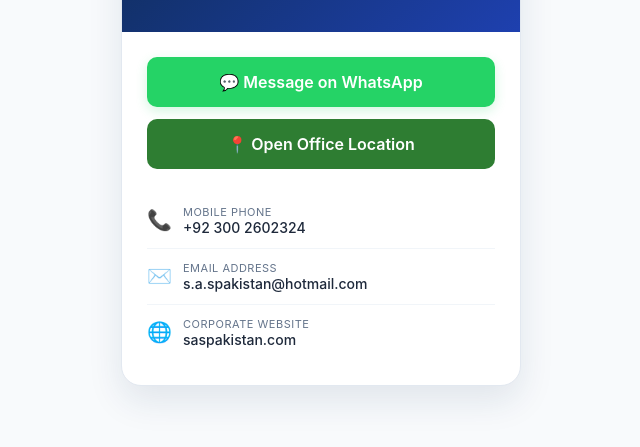
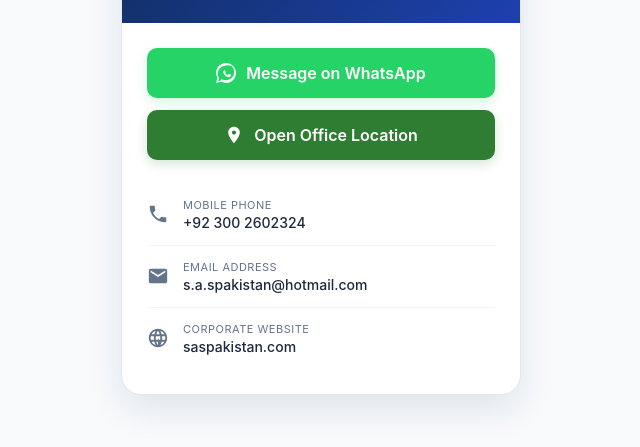
Before and after one commit to Meemkhaan/ceo-card, a plain HTML site: page index.html in a window 1280 px wide. Shown: the part 263-710 px from the top of the page, without its empty margins (319-959 px from the left). Drawn offline with Linux system fonts and the light colour scheme.

Commit message:
Refactor HTML and CSS for better structure and clarity

```diff
--- a/index.html
+++ b/index.html
@@ -4,18 +4,27 @@
     <meta charset="UTF-8">
     <meta name="viewport" content="width=device-width, initial-scale=1.0">
     <title>Abid Hussain Punjoo - S.A.S. Pakistan (Pvt) Ltd</title>
+
     <style>
         :root {
             --navy: #0f2d59;
+            --blue: #1e40af;
             --whatsapp: #25d366;
             --green: #2e7d32;
             --gray-bg: #f8fafc;
             --text-dark: #1e293b;
             --text-light: #64748b;
         }
-        * { box-sizing: border-box; margin: 0; padding: 0; }
+
+        * {
+            box-sizing: border-box;
+            margin: 0;
+            padding: 0;
+        }
+
         body {
-            font-family: -apple-system, BlinkMacSystemFont, "Segoe UI", Roboto, sans-serif;
+            font-family: -apple-system, BlinkMacSystemFont, "Segoe UI",
+                         Roboto, sans-serif;
             background-color: var(--gray-bg);
             color: var(--text-dark);
             display: flex;
@@ -24,6 +33,7 @@
             min-height: 100vh;
             padding: 20px;
         }
+
         .vcard-wrapper {
             background: #ffffff;
             width: 100%;
@@ -33,17 +43,24 @@
             overflow: hidden;
             border: 1px solid #e2e8f0;
         }
+
         .header {
-            background: linear-gradient(135deg, var(--navy) 0%, #1e40af 100%);
+            background: linear-gradient(
+                135deg,
+                var(--navy) 0%,
+                var(--blue) 100%
+            );
             padding: 35px 25px;
             text-align: center;
             color: #ffffff;
         }
+
         .header h1 {
             font-size: 24px;
             font-weight: 700;
             margin-bottom: 4px;
         }
+
         .header .job-title {
             font-size: 13px;
             text-transform: uppercase;
@@ -52,13 +69,16 @@
             font-weight: 600;
             margin-bottom: 4px;
         }
+
         .header .company-name {
             font-size: 15px;
             color: #e2e8f0;
         }
+
         .content {
             padding: 25px;
         }
+
         .btn {
             display: flex;
             align-items: center;
@@ -70,90 +90,158 @@
             font-weight: 600;
             font-size: 16px;
             margin-bottom: 12px;
-            transition: opacity 0.2s ease;
+            transition: opacity 0.2s ease, transform 0.2s ease;
         }
-        .btn:hover { opacity: 0.9; }
+
+        .btn:hover {
+            opacity: 0.9;
+            transform: translateY(-1px);
+        }
+
         .btn-whatsapp {
             background-color: var(--whatsapp);
             color: white;
             box-shadow: 0 4px 12px rgba(37, 211, 102, 0.2);
         }
+
         .btn-location {
             background-color: var(--green);
             color: white;
             margin-bottom: 24px;
+            box-shadow: 0 4px 12px rgba(46, 125, 50, 0.2);
         }
+
+        .btn-icon {
+            width: 20px;
+            height: 20px;
+            margin-right: 10px;
+            fill: currentColor;
+        }
+
         .contact-item {
             display: flex;
             align-items: center;
-            padding: 12px 0;
+            padding: 14px 0;
             border-bottom: 1px solid #f1f5f9;
             text-decoration: none;
             color: inherit;
         }
-        .contact-item:last-child { border-bottom: none; }
-        .icon {
-            font-size: 20px;
-            margin-right: 12px;
-            width: 24px;
-            text-align: center;
+
+        .contact-item:last-child {
+            border-bottom: none;
         }
+
+        .row-icon {
+            width: 22px;
+            height: 22px;
+            margin-right: 14px;
+            fill: var(--text-light);
+            flex-shrink: 0;
+        }
+
         .details .label {
             font-size: 11px;
             text-transform: uppercase;
             color: var(--text-light);
             letter-spacing: 0.5px;
+            margin-bottom: 2px;
         }
+
         .details .value {
             font-size: 14px;
             font-weight: 500;
         }
     </style>
 </head>
+
 <body>
 
 <div class="vcard-wrapper">
+
+    <!-- Header -->
     <div class="header">
         <h1>Abid Hussain Punjoo</h1>
         <div class="job-title">C.E.O</div>
-        <div class="company-name">S.A.S. Pakistan (Pvt) Ltd</div>
+        <div class="company-name">
+            S.A.S. Pakistan (Pvt) Ltd
+        </div>
     </div>
 
     <div class="content">
-        <!-- Direct Instant WhatsApp Chat Action Link -->
-        <a href="https://wa.me" target="_blank" class="btn btn-whatsapp">
-            💬 Message on WhatsApp
+
+        <!-- WhatsApp -->
+        <a
+            href="https://wa.me/923002602324"
+            target="_blank"
+            rel="noopener noreferrer"
+            class="btn btn-whatsapp"
+        >
+            <svg class="btn-icon" viewBox="0 0 24 24">
+                <path d="M.057 24l1.687-6.163c-1.041-1.804-1.588-3.849-1.587-5.946C.06 5.348 5.397.01 12.008.01c3.202.001 6.212 1.246 8.477 3.514 2.266 2.268 3.507 5.28 3.505 8.484-.004 6.657-5.34 11.997-11.953 11.997-2.005-.001-3.973-.502-5.713-1.457L0 24zm6.59-4.846c1.6.95 3.488 1.449 5.413 1.451 5.428.002 9.845-4.413 9.848-9.842a9.772 9.772 0 0 0-2.871-6.963A9.825 9.825 0 0 0 12.01 2.93c-5.43 0-9.847 4.413-9.85 9.843-.002 1.92.501 3.793 1.458 5.394l-.994 3.633 3.725-.976zm11.233-5.26c-.3-.149-1.772-.874-2.046-.974-.274-.1-.474-.149-.674.149-.2.3-.773.974-.948 1.174-.175.2-.35.225-.65.075-1.025-.514-1.795-1.022-2.52-2.275-.192-.332.192-.309.549-1.023.06-.113.03-.213-.015-.313-.045-.1-.474-1.144-.65-1.564-.17-.41-.357-.353-.49-.36-.125-.007-.27-.008-.415-.008a.8.8 0 0 0-.58.27c-.2.225-.763.746-.763 1.82 0 1.073.78 2.109.89 2.258.11.15 1.524 2.327 3.692 3.264.516.223.918.356 1.232.456.52.165.992.142 1.364.086.416-.062 1.772-.725 2.022-1.425.25-.7.25-1.299.175-1.424-.076-.125-.275-.199-.575-.349z"/>
+            </svg>
+            Message on WhatsApp
         </a>
 
-        <!-- Native Map Link -->
-        <a href="https://maps.app.goo.gl/6pwGSE9hn6bb77X67" target="_blank" class="btn btn-location">
-            📍 Open Office Location
+        <!-- Google Maps -->
+        <a
+            href="https://maps.app.goo.gl/6pwGSE9hn6bb77X67"
+            target="_blank"
+            rel="noopener noreferrer"
+            class="btn btn-location"
+        >
+            <svg class="btn-icon" viewBox="0 0 24 24">
+                <path d="M12 2C8.13 2 5 5.13 5 9c0 5.25 7 13 7 13s7-7.75 7-13c0-3.87-3.13-7-7-7zm0 9.5c-1.38 0-2.5-1.12-2.5-2.5s1.12-2.5 2.5-2.5 2.5 1.12 2.5 2.5-1.12 2.5-2.5 2.5z"/>
+            </svg>
+            Open Office Location
         </a>
 
-        <!-- Communication Protocols -->
-        <a href="tel:+923002602324" class="contact-item">
-            <span class="icon">📞</span>
+        <!-- Mobile Phone -->
+        <a
+            href="tel:+923002602324"
+            class="contact-item"
+        >
+            <svg class="row-icon" viewBox="0 0 24 24">
+                <path d="M6.62 10.79c1.44 2.83 3.76 5.14 6.59 6.59l2.2-2.2c.27-.27.67-.36 1.02-.24 1.12.37 2.33.57 3.57.57.55 0 1 .45 1 1V20c0 .55-.45 1-1 1-9.39 0-17-7.61-17-17 0-.55.45-1 1-1h3.5c.55 0 1 .45 1 1 0 1.25.2 2.45.57 3.57.11.35.03.74-.25 1.02l-2.2 2.2z"/>
+            </svg>
+
             <div class="details">
                 <div class="label">Mobile Phone</div>
                 <div class="value">+92 300 2602324</div>
             </div>
         </a>
 
-        <a href="mailto:s.a.spakistan@hotmail.com" class="contact-item">
-            <span class="icon">✉️</span>
+        <!-- Email -->
+        <a
+            href="mailto:s.a.spakistan@hotmail.com"
+            class="contact-item"
+        >
+            <svg class="row-icon" viewBox="0 0 24 24">
+                <path d="M20 4H4c-1.1 0-1.99.9-1.99 2L2 18c0 1.1.9 2 2 2h16c1.1 0 2-.9 2-2V6c0-1.1-.9-2-2-2zm0 4l-8 5-8-5V6l8 5 8-5v2z"/>
+            </svg>
+
             <div class="details">
                 <div class="label">Email Address</div>
                 <div class="value">s.a.spakistan@hotmail.com</div>
             </div>
         </a>
 
-        <a href="http://saspakistan.com" target="_blank" class="contact-item">
-            <span class="icon">🌐</span>
+        <!-- Website -->
+        <a
+            href="https://saspakistan.com"
+            target="_blank"
+            rel="noopener noreferrer"
+            class="contact-item"
+        >
+            <svg class="row-icon" viewBox="0 0 24 24">
+                <path d="M11.99 2C6.47 2 2 6.48 2 12s4.47 10 9.99 10C17.52 22 22 17.52 22 12S17.52 2 11.99 2zm6.93 6h-2.95c-.32-1.25-.78-2.45-1.38-3.56 1.84.42 3.4 1.51 4.33 3.56zM12 4.04c.83 1.2 1.48 2.53 1.91 3.96h-3.82c.43-1.43 1.08-2.76 1.91-3.96zM4.26 14c-.16-.64-.26-1.31-.26-2s.1-1.36.26-2h3.38c-.08.66-.14 1.32-.14 2 0 .68.06 1.34.14 2H4.26zm.82 2h2.95c.32 1.25.78 2.45 1.38 3.56-1.84-.42-3.4-1.51-4.33-3.56zm2.95-8H5.08c.93-2.05 2.49-3.14 4.33-3.56-.6 1.11-1.06 2.31-1.38 3.56zM12 19.96c-.83-1.2-1.48-2.53-1.91-3.96h3.82c-.43-1.43-1.08-2.76-1.91-3.96zM14.34 14H9.66c-.09-.66-.16-1.32-.16-2 0-.68.07-1.35.16-2h4.68c.09.65.16 1.34.16 2 0 .68-.07 1.34-.16 2zm.28 5.56c.6-1.11 1.06-2.31 1.38-3.56h2.95c-.93 2.05-2.49 3.14-4.33 3.56zM16.36 14c.08-.66.14-1.32.14-2 0-.68-.06-1.34-.14-2h3.38c.16.64.26 1.31.26 2s-.1 1.36-.26 2h-3.38z"/>
+            </svg>
+
             <div class="details">
                 <div class="label">Corporate Website</div>
                 <div class="value">saspakistan.com</div>
             </div>
         </a>
+
     </div>
 </div>
 
```
